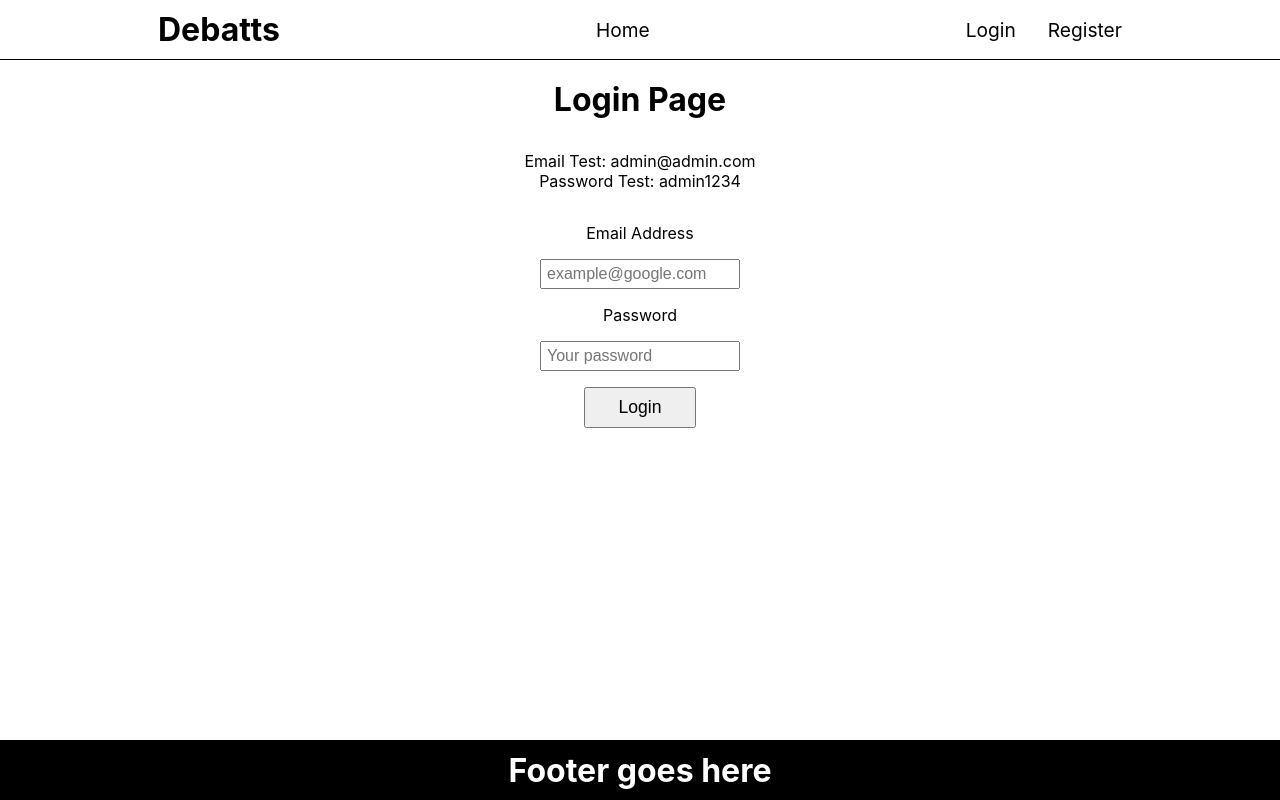
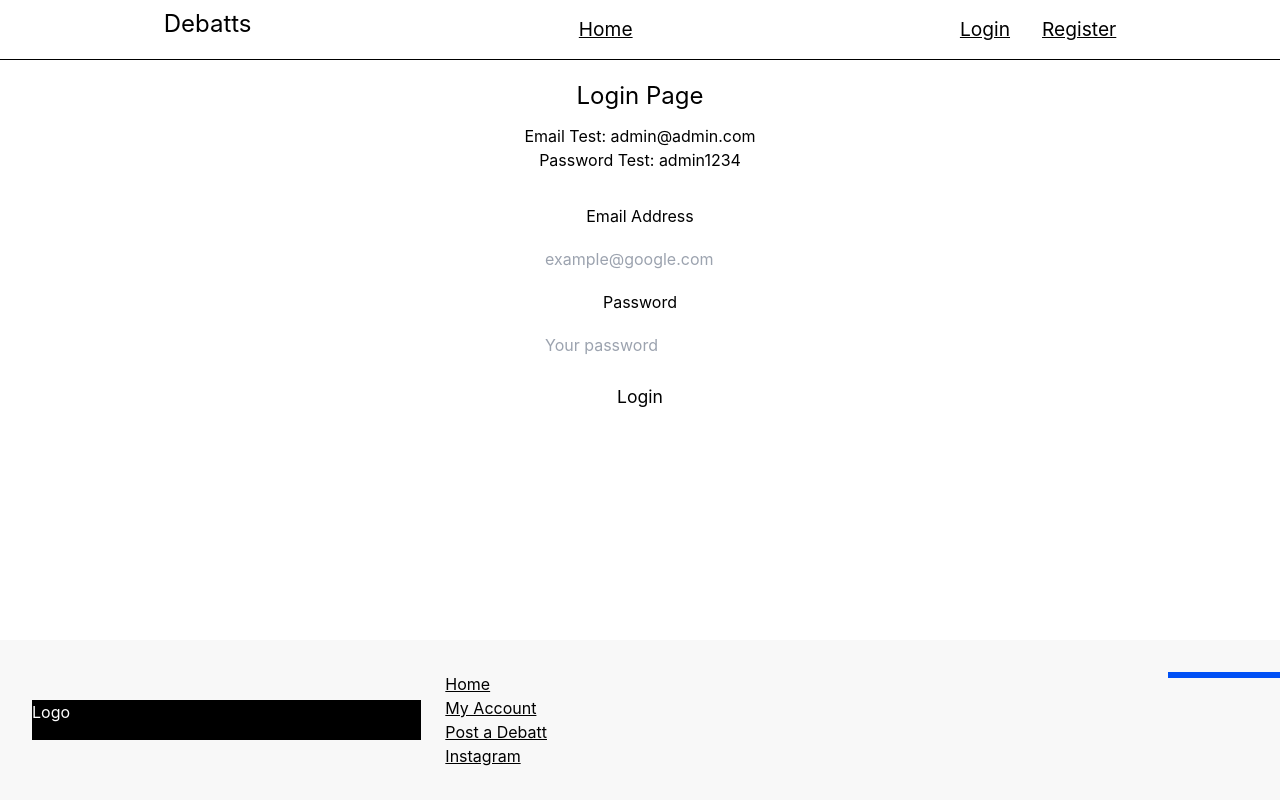
Before and after one commit to Svetlozarg/Debatts, a Next.js app: page /login in a window 1280 px wide. Built offline with nearby package versions, Linux system fonts and the light colour scheme; no server answers.

Commit message:
setup tailwind + footer

```diff
--- a/components/Footer.js
+++ b/components/Footer.js
@@ -1,7 +1,66 @@
+import Link from "next/link";
+import Logo from "/public/logo.svg";
+
 export default function Footer() {
-  return (
-    <footer>
-      <h1>Footer goes here</h1>
-    </footer>
-  );
+	return (
+		<footer className="bg-backAccent p-8 mt-auto">
+			<div className="grid grid-cols-3 gap-6">
+				{/* Logo area */}
+				<div className="flex justify-center items-center">
+					<div className="w-full h-[40px] bg-black">
+						<span className="text-back">Logo</span>
+					</div>
+				</div>
+
+				{/* Link area */}
+				<li className="flex flex-col justify-start items-start [&>ul]:whitespace-nowrap">
+					<ul>
+						<Link
+							href={{
+								pathname: "/",
+							}}
+							passHref={true}
+						>
+							<a>Home</a>
+						</Link>
+					</ul>
+					<ul>
+						<Link
+							href={{
+								pathname: "/",
+							}}
+							passHref={true}
+						>
+							<a>My Account</a>
+						</Link>
+					</ul>
+					<ul>
+						<Link
+							href={{
+								pathname: "/",
+							}}
+							passHref={true}
+						>
+							<a>Post a Debatt</a>
+						</Link>
+					</ul>
+					<ul>
+						<Link
+							href={{
+								pathname: "/",
+							}}
+							passHref={true}
+						>
+							<a>Instagram</a>
+						</Link>
+					</ul>
+				</li>
+
+				{/* Line */}
+				<div className="relative">
+					<div className="absolute -right-8 h-1.5 w-28 bg-main "></div>
+				</div>
+			</div>
+		</footer>
+	);
 }
--- a/components/Header.js
+++ b/components/Header.js
@@ -10,7 +10,7 @@ export default function Header() {
 
 	return (
 		// Header
-    <header>
+		<header className="min-h-[50px]">
 			{/* Logo */}
 			<h1>Debatts</h1>
 			{/* Navigation */}
--- a/components/Layout.js
+++ b/components/Layout.js
@@ -2,11 +2,11 @@ import Header from "../components/Header";
 import Footer from "../components/Footer";
 
 export default function Layout({ children }) {
-  return (
-    <div>
-      <Header />
-      {children}
-      <Footer />
-    </div>
-  );
+	return (
+		<div className="m-0 min-h-screen flex flex-col" id="main-wrapper">
+			<Header />
+			<div className="lg:container mx-auto">{children}</div>
+			<Footer />
+		</div>
+	);
 }
--- a/package.json
+++ b/package.json
@@ -15,7 +15,10 @@
     "react-dom": "18.2.0"
   },
   "devDependencies": {
+    "autoprefixer": "^10.4.8",
     "eslint": "8.21.0",
-    "eslint-config-next": "12.2.4"
+    "eslint-config-next": "12.2.4",
+    "postcss": "^8.4.16",
+    "tailwindcss": "^3.1.8"
   }
 }
--- /dev/null
+++ b/postcss.config.js
@@ -0,0 +1,6 @@
+module.exports = {
+  plugins: {
+    tailwindcss: {},
+    autoprefixer: {},
+  },
+}
--- a/styles/globals.css
+++ b/styles/globals.css
@@ -1,3 +1,29 @@
+@tailwind base;
+@tailwind components;
+@tailwind utilities;
+
+@layer base {
+	* {
+		@apply text-black;
+	}
+	h1 {
+		@apply text-2xl text-black mb-3;
+	}
+	h2 {
+		@apply text-xl text-black mb-2;
+	}
+	a {
+		@apply underline;
+	}
+	ul {
+		@apply list-none;
+	}
+}
+
+#main-wrapper {
+	grid-template-rows: auto 1fr auto;
+}
+
 /* Basic CSS Reset */
 html,
 body {
@@ -9,16 +35,6 @@ body {
 	padding: 0;
 	margin: 0;
 	box-sizing: border-box;
-}
-
-a {
-  color: inherit;
-  text-decoration: none;
-}
-
-
-ul {
-  list-style-type: none;
 }
 
 /* Just for now */
@@ -57,29 +73,10 @@ header .header-btns {
 	font-size: 1.2rem;
 }
 
-/* Footer*/
-footer {
-  width: 100%;
-  height: 60px;
-  text-align: center;
-  margin: 0 auto;
-  position: fixed;
-  bottom: 0;
-  background-color: #000;
-  color: #fff;
-  display: flex;
-  justify-content: center;
-  align-items: center;
-}
-
 /* Main */
 main {
 	padding-top: 5rem;
 	text-align: center;
-}
-
-main h1 {
-  margin-bottom: 2rem;
 }
 
 /* Login */
@@ -99,7 +96,7 @@ main h1 {
 }
 
 .login-page form button {
-  padding: .5rem 2rem;
+	padding: 0.5rem 2rem;
 	font-size: 1.1rem;
 }
 
@@ -120,6 +117,6 @@ main h1 {
 }
 
 .register-page form button {
-  padding: .5rem 2rem;
+	padding: 0.5rem 2rem;
 	font-size: 1.1rem;
 }
--- /dev/null
+++ b/tailwind.config.js
@@ -0,0 +1,19 @@
+/** @type {import('tailwindcss').Config} */
+module.exports = {
+	content: [
+		"./pages/**/*.{js,ts,jsx,tsx}",
+		"./components/**/*.{js,ts,jsx,tsx}",
+	],
+	theme: {
+		colors: {
+			main: "#0050f5",
+			back: "#fff",
+			backAccent: "#f8f8f8",
+			warning: "#f50000",
+			black: "#000",
+			white: "#fff",
+		},
+		extend: {},
+	},
+	plugins: [],
+};
```
Also changed, not shown: public/logo.svg (added), 1 other file (tests, documents, lock files or other folders). Lines whose indentation alone changed are shown as unchanged.
